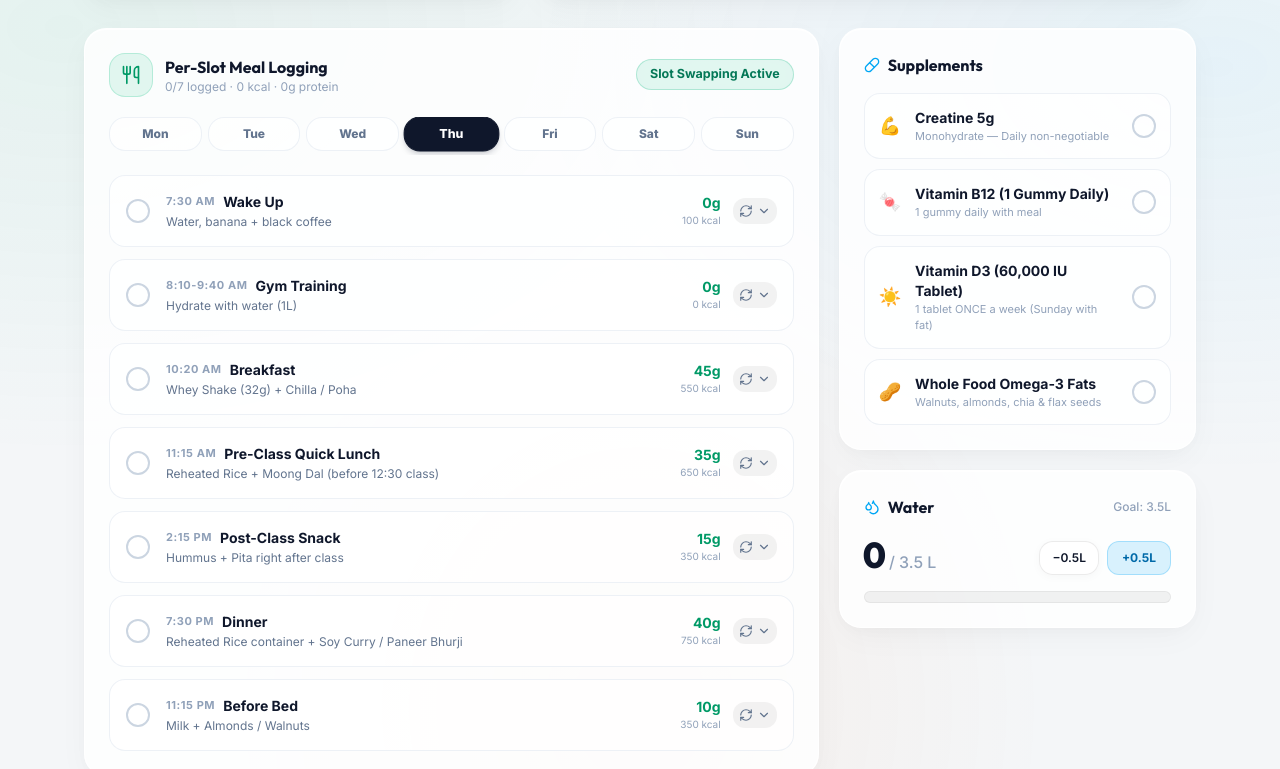
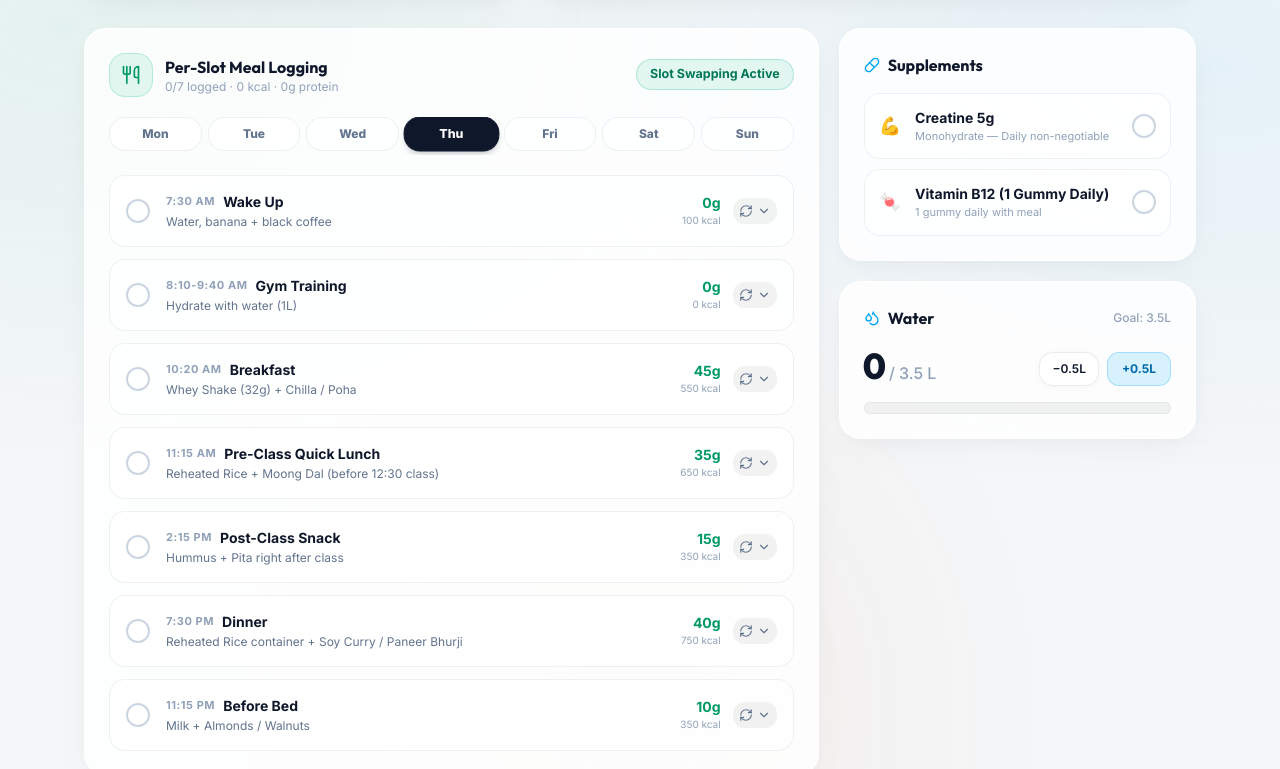
Before and after one commit to dhruv-1100/vitality, a React (Vite) app: page / in a window 1280 px wide. Shown: the part 813-1582 px from the top of the page. Built offline with nearby package versions, Linux system fonts and the light colour scheme; the HTML template or start-up script is replaced by a standard one.

Commit message:
Remove Omega-3 checkbox and render Vitamin D3 60k IU checkbox only on Sundays

```diff
--- a/src/components/Dashboard.jsx
+++ b/src/components/Dashboard.jsx
@@ -432,8 +432,9 @@ export default function Dashboard({ setActiveTab, setSelectedRoutine }) {
               {[
                 { key: 'creatine', label: 'Creatine 5g', sub: 'Monohydrate — Daily non-negotiable', emoji: '💪' },
                 { key: 'b12', label: 'Vitamin B12 (1 Gummy Daily)', sub: '1 gummy daily with meal', emoji: '🍬' },
-                { key: 'd3', label: 'Vitamin D3 (60,000 IU Tablet)', sub: '1 tablet ONCE a week (Sunday with fat)', emoji: '☀️' },
-                { key: 'healthy_fats', label: 'Whole Food Omega-3 Fats', sub: 'Walnuts, almonds, chia & flax seeds', emoji: '🥜' },
+                ...(selectedDayName === 'Sun' || new Date(selectedDate + 'T12:00:00').getDay() === 0 ? [
+                  { key: 'd3', label: 'Vitamin D3 (60,000 IU Tablet)', sub: '1 tablet ONCE a week (Sunday with fat)', emoji: '☀️' }
+                ] : [])
               ].map(s => {
                 const on = !!dailyChecklist[s.key];
                 return (
```
